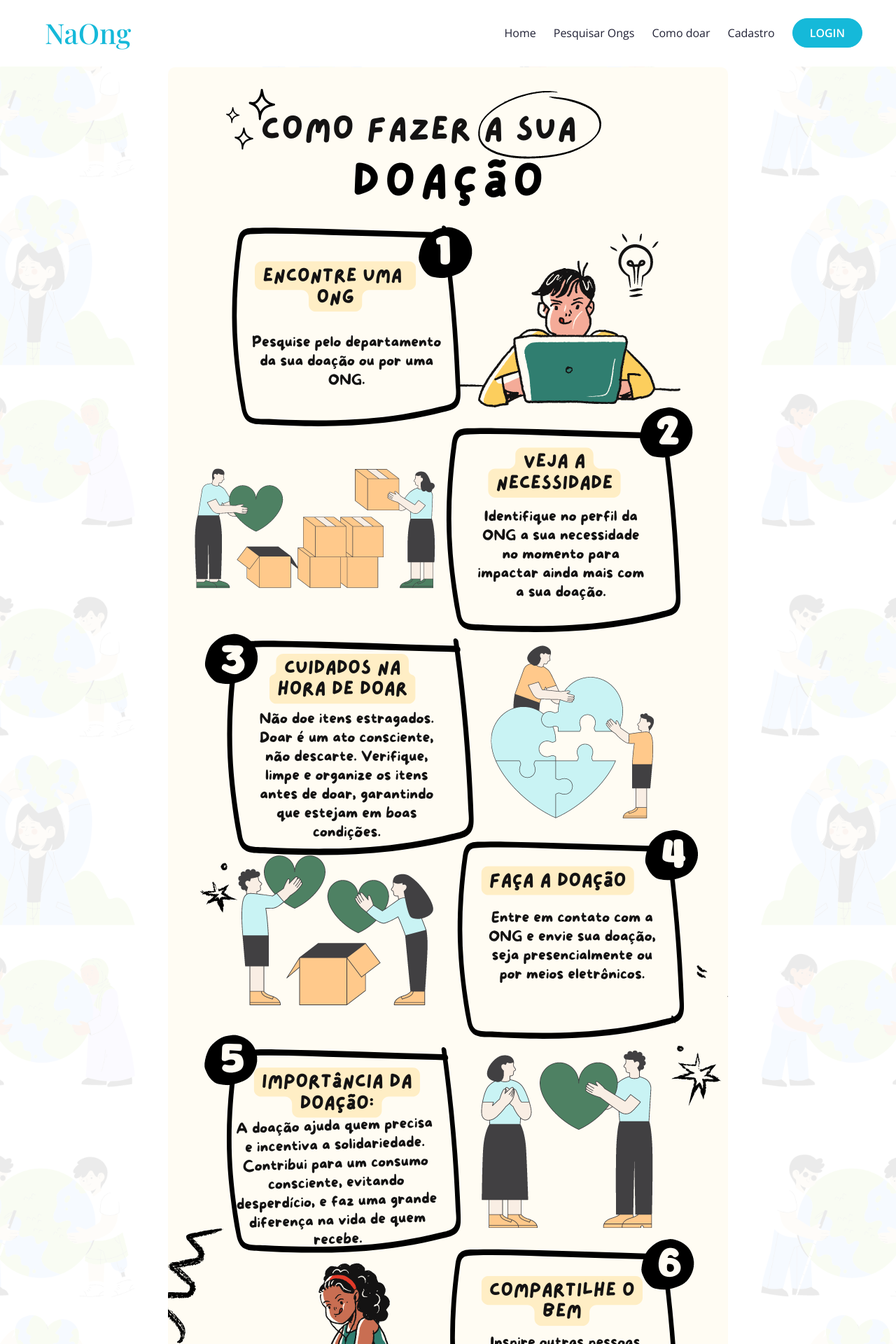
After one commit to dimas5643/Naong, a PHP site: page /como_doar.php in a window 1280 px wide. The commit adds this page. Shown: the top 1920 px of the page at 70% size. Run offline with PHP 8.4, Linux system fonts and the light colour scheme; some libraries are stand-ins or nearby versions.

Commit message:
como doar

```diff
--- a/cabecalho.php
+++ b/cabecalho.php
@@ -8,6 +8,7 @@ if (session_status() === PHP_SESSION_NONE) {
 
 <head>
   <meta charset="utf-8" />
+  <link rel="icon" href="img/icon.png" type="image/x-icon">
   <title>NaOng</title>
   <meta content="width=device-width, initial-scale=1.0" name="viewport" />
   <meta content="" name="keywords" />
@@ -71,7 +72,7 @@ if (session_status() === PHP_SESSION_NONE) {
   <div class="container-fluid position-relative p-0">
     <nav class="navbar navbar-expand-lg navbar-light bg-white px-4 px-lg-5 py-3 py-lg-0">
       <a href="index.php" class="navbar-brand p-0">
-        <h1 class="text-primary m-0"><i class="fas fa-star-of-life me-3"></i>NaOng</h1>
+        <h1 class="text-primary m-0"><i class="fa fa-star-of-life me-3"></i>NaOng</h1>
         <!-- <img src="img/logo.png" alt="Logo"> -->
       </a>
       <button class="navbar-toggler" type="button" data-bs-toggle="collapse" data-bs-target="#navbarCollapse">
@@ -82,6 +83,7 @@ if (session_status() === PHP_SESSION_NONE) {
 
           <a href="index.php" class="nav-item nav-link">Home</a>
           <a href="pesquisa_mapa.php" class="nav-item nav-link">Pesquisar Ongs</a>
+          <a href="como_doar.php" class="nav-item nav-link">Como doar</a>
 
           <?php if (isset($_SESSION['user_id']) && isset($_SESSION['user_role'])) { ?>
             <a href="cadastro_publicacao.php" class="nav-item nav-link">Publicação</a>
--- /dev/null
+++ b/como_doar.php
@@ -0,0 +1,15 @@
+<?php
+include('./cabecalho.php');
+?>
+
+<div class="container-fluid appointment feature py-5">
+    <div class="container py-5">
+        <div class="text-center">
+            <img src="img/infografico.png" class="rounded img-fluid" alt="...">
+        </div>
+    </div>
+</div>
+
+<?php
+include('./rodape.php');
+?>
--- a/perfil_ong_model.php
+++ b/perfil_ong_model.php
@@ -10,7 +10,7 @@ if (isset($_GET['id_ong'])) {
     $id_ong = $_GET['id_ong'];
     $user_role = $_SESSION['user_role'];
 
-    $sql_ong = "SELECT * FROM ongs WHERE id_ong = ?";
+    $sql_ong = "SELECT ongs.*, departamentos.nome_departamento, departamentos.icon FROM ongs  left join departamentos on ongs.id_departamento = departamentos.id_departamento WHERE id_ong = ?";
     $sql_list_publicacoes = "SELECT * FROM publicacoes WHERE id_ong = ? ORDER BY id_publicacoes DESC LIMIT 3";
     $sql_list_departamentos = "SELECT * FROM departamentos WHERE ativo = 'A'";
 
--- a/rodape.php
+++ b/rodape.php
@@ -4,7 +4,7 @@
         <div class="row g-5 text-center">
             <div class="col-md-6 col-lg-6 col-xl-4">
                 <div class="footer-item d-flex flex-column">
-                    <h4 class="text-white mb-4"><i class="fas fa-star-of-life me-3"></i>NaOng</h4>
+                    <h4 class="text-white mb-4"><i class="fa fa-star-of-life me-3"></i>NaOng</h4>
                     <p>Contribua para transformar vidas! Todas as doações realizadas por meio deste site são destinadas diretamente às ONGs, ajudando a promover ações sociais e ambientais. Juntos, podemos construir um futuro melhor. Sua solidariedade faz a diferença!
                     </p>
                     <!-- <div class="d-flex align-items-center">
@@ -23,6 +23,7 @@
                     <a href="login.php"> Login </a>
                     <a href="cadastro.php"> Cadastro </a>
                     <a href="pesquisa_mapa.php">Pesquisa Ongs</a>
+                    <a href="como_doar.php">Como doar</a>
                     <a href="lista_publicacao.php">Publicações</a>
                 </div>
             </div>
@@ -58,7 +59,7 @@
     <div class="container">
         <div class="row g-4 align-items-center">
             <div class="col-md-6 text-center text-md-start mb-md-0">
-                <span class="text-white"><a href="#"><i class="fas fa-copyright text-light me-2"></i>NaOng</a>, Todos os direitos reservados</span>
+                <span class="text-white"><a href="#"><i class="fa fa-copyright text-light me-2"></i>NaOng</a>, Todos os direitos reservados</span>
             </div>
             <div class="col-md-6 text-center text-md-end text-white">
                 <!--/*** This template is free as long as you keep the below author’s credit link/attribution link/backlink. ***/-->
```
Also changed, not shown: perfil_ong.php (+13 -5 lines), valida_acesso_tela.php (+0 -21 lines), img/icon.png (added), img/infografico.png (added), physical-therapy-website-template.jpg (deleted).
